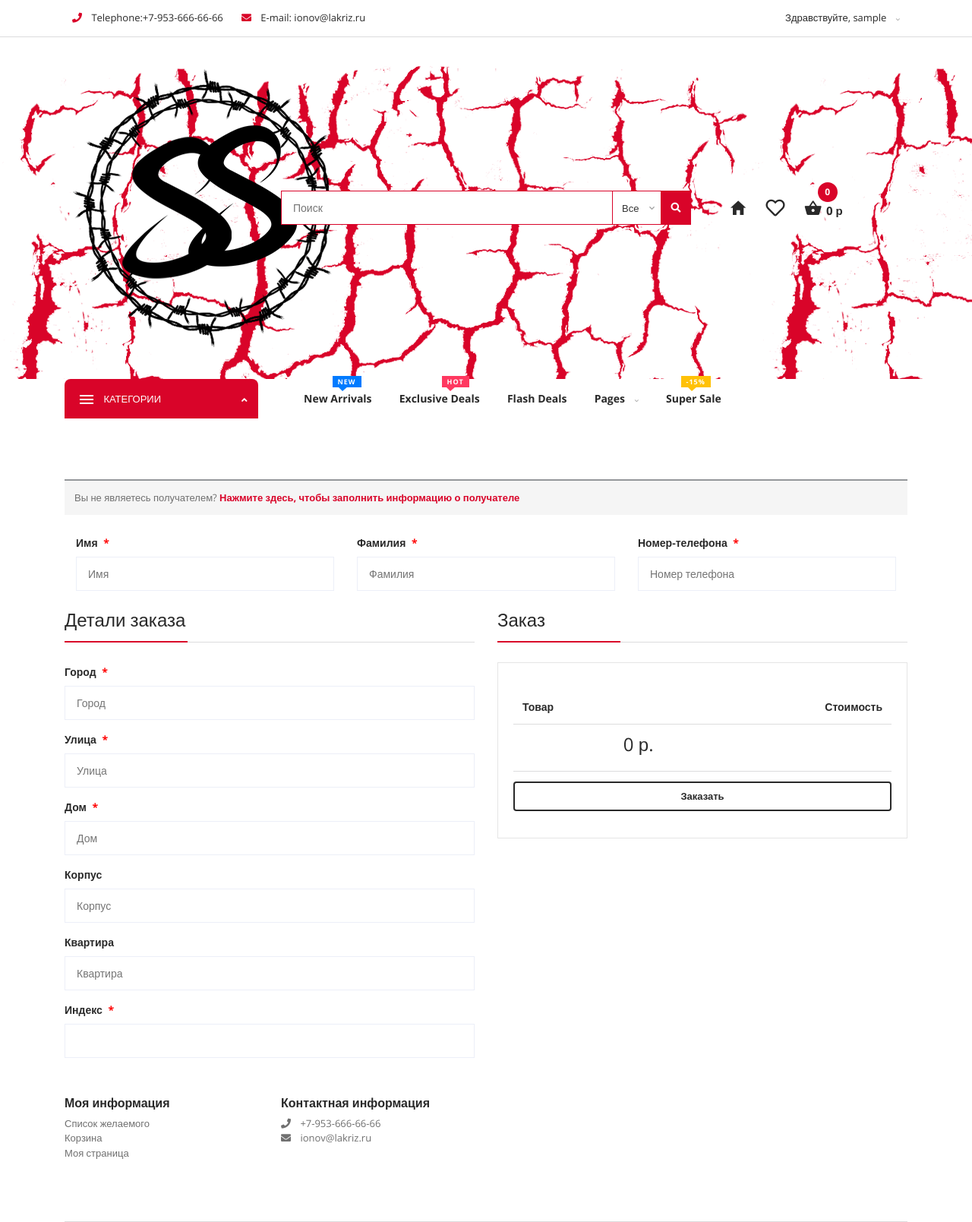
After one commit to g-ionov/street-store, a Django app: page /checkout/ in a window 1280 px wide, after a click on "Нажмите здесь, чтобы заполнить информацию о получателе". The commit adds this page. Shown: the whole page at 76% size. Run offline with Django 4.2, Linux system fonts and the light colour scheme; the visitor is signed in with stand-in values (Sample User, id 1); data that the repository does not hold is empty; some libraries are stand-ins or nearby versions.

Commit message:
Added creation of order from cart

```diff
--- a/shop/services/cart_services.py
+++ b/shop/services/cart_services.py
@@ -32,3 +32,8 @@ def add_to_cart(user, model, size, quantity):
 def remove_from_cart(user, model):
     """ Удаление товара из корзины """
     models.Cart.objects.filter(user=user, model=model).delete()
+
+
+def clear_cart(user):
+    """ Очистка корзины """
+    models.Cart.objects.filter(user=user).delete()
--- a/shop/urls.py
+++ b/shop/urls.py
@@ -1,12 +1,13 @@
 from django.urls import path
 
 from .views import ModelDetailView, AddReview, MainView, \
-    RegisterUserView, CartView, WishlistView, UserView, OrdersView
+    RegisterUserView, CartView, WishlistView, UserView, OrderListView, OrderCreateView
 
 urlpatterns = [
     path('', MainView.as_view(), name='index'),
     path('me/', UserView.as_view(), name='me'),
-    path('orders/', OrdersView.as_view(), name='orders'),
+    path('orders/', OrderListView.as_view(), name='orders'),
+    path('checkout/', OrderCreateView.as_view(), name='checkout'),
     path("wishlist/", WishlistView.as_view(), name="wishlist"),
     path("wishlist/<int:pk>", WishlistView.as_view(), name="add_or_remove_from_wishlist"),
     path("cart/", CartView.as_view(), name="cart"),
--- a/shop/views.py
+++ b/shop/views.py
@@ -2,16 +2,17 @@ from django.contrib import messages
 from django.contrib.auth import login
 from django.contrib.auth.mixins import LoginRequiredMixin
 from django.shortcuts import render, redirect
-from django.views.generic import DetailView, ListView
+from django.urls import reverse
+from django.views.generic import DetailView, ListView, CreateView
 from django.views.generic.base import View
 from django.http import HttpResponseRedirect
 
-from .forms import ReviewForm, CustomUserCreationForm, AddToCartForm, UserEditForm
+from .forms import ReviewForm, CustomUserCreationForm, AddToCartForm, UserEditForm, CheckoutForm
 from .models import Model, Order
 from .services.brand_services import get_brands
 from .services.cart_services import add_to_cart, remove_from_cart
 from .services.model_services import get_new_models, get_model
-from .services.order_services import get_best_selling_models, get_user_orders
+from .services.order_services import get_best_selling_models, get_user_orders, create_order
 from .services.review_services import create_or_update_review, delete_review
 from .services.stock_services import get_model_sizes_quantity_in_stock
 from .services.user_services import delete_user, edit_user
@@ -142,7 +143,7 @@ class WishlistView(View):
         return HttpResponseRedirect(request.META.get('HTTP_REFERER'))
 
 
-class OrdersView(ListView, LoginRequiredMixin):
+class OrderListView(ListView, LoginRequiredMixin):
     """ Список заказов пользователя """
 
     model = Order
@@ -156,3 +157,18 @@ class OrdersView(ListView, LoginRequiredMixin):
         context = super().get_context_data(**kwargs)
         context['orders'] = context['object_list']
         return context
+
+
+class OrderCreateView(View, LoginRequiredMixin):
+    """ Создание заказа """
+
+    def get(self, request, *args, **kwargs):
+        return render(request, 'shop/checkout.html', {})
+
+    def post(self, request, *args, **kwargs):
+        form = CheckoutForm(request.POST)
+        if form.is_valid():
+            form.cleaned_data['user'] = request.user
+            create_order(**form.cleaned_data)
+            return redirect('orders')
+        return render(request, 'shop/checkout.html', {'form_errors': form.errors})
--- a/templates/shop/cart.html
+++ b/templates/shop/cart.html
@@ -96,13 +96,13 @@
                                 <h6>Если у Вас есть купон, укажите его.</h6>
                                 <div class="coupon-field">
                                     <label class="sr-only" for="coupon-code">Применить купон</label>
-                                    <input id="coupon-code" type="text" class="text-field" placeholder="Coupon Code">
-                                    <button type="submit" class="button">Применить купон<</button>
+                                    <input id="coupon-code" type="text" class="text-field" placeholder="Купон">
+                                    <button type="submit" class="button">Применить купон</button>
                                 </div>
                             </div>
                             <div class="button-area">
                                 <a href="{% url 'index' %}" class="continue">Продолжить покупки</a>
-                                <a href="#" class="checkout">Оформить заказ</a>
+                                <a href="{% url 'checkout' %}" class="checkout">Оформить заказ</a>
                             </div>
                         </div>
                         <!-- Coupon /- -->
--- /dev/null
+++ b/templates/shop/checkout.html
@@ -0,0 +1,150 @@
+{% extends 'shop/base.html' %}
+{% block title %} Оформить заказ {% endblock title %}
+{% load extra_tags %}
+{% block content %}
+    <!-- Checkout-Page -->
+    <div class="page-checkout u-s-p-t-80">
+        <div class="container">
+            {% if form_errors %}
+                <div class="alert alert-danger" role="alert">
+                    {{ form_errors }}
+                </div>
+            {% endif %}
+            <div class="row">
+                <div class="col-lg-12 col-md-12">
+                    <!-- Recipient -->
+                    <form action="{% url 'checkout' %}" class="post-form" method="post">
+                        {% csrf_token %}
+                        <input type="hidden" name="user" value="{{ user }}">
+                        <div>
+                            <div class="message-open u-s-m-b-24">
+                                Вы не являетесь получателем?
+                                <strong>
+                                    <a class="u-c-brand" data-toggle="collapse" href="#showrecipient">Нажмите здесь,
+                                        чтобы
+                                        заполнить информацию о получателе
+                                    </a>
+                                </strong>
+                            </div>
+                            <div class="collapse u-s-m-b-24" id="showrecipient">
+                                <div class="group-inline">
+                                    <div class="group-1 col-4">
+                                        <label for="user-name">Имя
+                                            <span class="astk">*</span>
+                                        </label>
+                                        <input type="text" id="user-name" class="text-field"
+                                               placeholder="Имя" name="first_name">
+                                    </div>
+                                    <div class="group-1 col-4">
+                                        <label for="user-last-name">Фамилия
+                                            <span class="astk">*</span>
+                                        </label>
+                                        <input type="text" id="user-last-name" class="text-field"
+                                               placeholder="Фамилия" name="last_name">
+                                    </div>
+                                    <div class="group-2 col-4">
+                                        <label for="user-phone">Номер-телефона
+                                            <span class="astk">*</span>
+                                        </label>
+                                        <input type="text" id="user-phone" class="text-field"
+                                               placeholder="Номер телефона" name="phone">
+                                    </div>
+                                </div>
+                            </div>
+                        </div>
+                        <!-- Recipient /- -->
+
+                        <div class="row">
+                            <!-- Billing-&-Shipping-Details -->
+                            <div class="col-lg-6">
+                                <h4 class="section-h4">Детали заказа</h4>
+                                <div class="u-s-m-b-13">
+                                    <label for="city-input">Город
+                                        <span class="astk">*</span>
+                                    </label>
+                                    <input type="text" id="city-input" name="city" class="text-field"
+                                           placeholder="Город">
+                                </div>
+                                <div class="u-s-m-b-13">
+                                    <label for="street-input">Улица
+                                        <span class="astk">*</span>
+                                    </label>
+                                    <input type="text" id="street-input" name="street" class="text-field"
+                                           placeholder="Улица">
+                                </div>
+                                <div class="u-s-m-b-13">
+                                    <label for="house-input">Дом
+                                        <span class="astk">*</span>
+                                    </label>
+                                    <input type="text" id="house-input" name="number" class="text-field"
+                                           placeholder="Дом">
+                                </div>
+                                <div class="u-s-m-b-13">
+                                    <label for="block-input">Корпус
+                                    </label>
+                                    <input type="text" id="block-input" name="block" class="text-field"
+                                           placeholder="Корпус">
+                                </div>
+                                <div class="u-s-m-b-13">
+                                    <label for="apartment-input">Квартира
+                                    </label>
+                                    <input type="text" id="apartment-input" name="apartment" class="text-field"
+                                           placeholder="Квартира">
+                                </div>
+                                <label for="postcode">Индекс
+                                    <span class="astk">*</span>
+                                </label>
+                                <input type="text" id="postcode" class="text-field" name="zip_code">
+                            </div>
+                            <!-- Billing-&-Shipping-Details /- -->
+                            <!-- Checkout -->
+                            <div class="col-lg-6">
+                                <h4 class="section-h4">Заказ</h4>
+                                <div class="order-table">
+                                    <table class="u-s-m-b-13">
+                                        <thead>
+                                        <tr>
+                                            <th>Товар</th>
+                                            <th>Стоимость</th>
+                                        </tr>
+                                        </thead>
+                                        <tbody>
+                                        <tr>
+                                            {% models_in_cart user as products %}
+                                            {% for product in products %}
+                                                <tr>
+                                                    <td>
+                                                        <div class="cart-anchor-image">
+                                                            <a href="{{ product.model.get_absolute_url }}">
+                                                                <img src="{% main_model_image product.model %}"
+                                                                     alt="{{ product.model.name }}">
+                                                                <h6>{{ product.model.name }}</h6>
+                                                            </a>
+                                                            <h6>{{ product.size }}</h6>
+                                                            <h6>{{ product.quantity }} шт.</h6>
+                                                        </div>
+                                                    </td>
+                                                    <td>
+                                                        <div class="cart-price">
+                                                            {{ product.model.get_current_price }}
+                                                        </div>
+                                                    </td>
+                                                </tr>
+                                            {% endfor %}
+                                        <td>
+                                            <h4>{% total_price_in_cart user %} р.</h4>
+                                        </td>
+                                        </tbody>
+                                    </table>
+                                    <button type="submit" class="button button-outline-secondary">Заказать</button>
+                                </div>
+                            </div>
+                            <!-- Checkout /- -->
+                        </div>
+                    </form>
+                </div>
+            </div>
+        </div>
+    </div>
+    <!-- Checkout-Page /- -->
+{% endblock content %}
--- a/templates/shop/include/mini_cart.html
+++ b/templates/shop/include/mini_cart.html
@@ -28,7 +28,7 @@
         </div>
         <div class="mini-action-anchors">
             <a href="{% url 'cart' %}" class="cart-anchor">Просмотр корзины</a>
-            <a href="checkout.html" class="checkout-anchor">Купить</a>
+            <a href="{% url 'checkout' %}" class="checkout-anchor">Купить</a>
         </div>
     </div>
 </div>
```
Also changed, not shown: shop/forms.py (+14 -1 lines), shop/services/address_services.py (added, +10 -0 lines), shop/services/order_services.py (+22 -0 lines), shop/services/user_services.py (+9 -0 lines).
